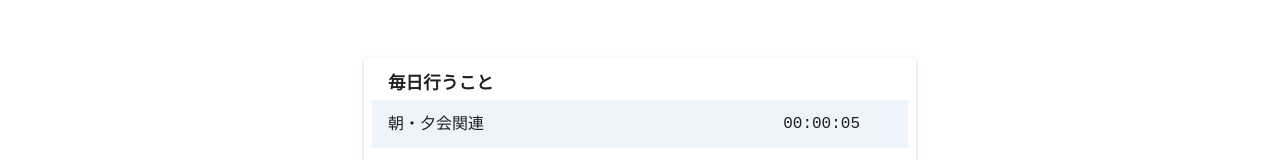
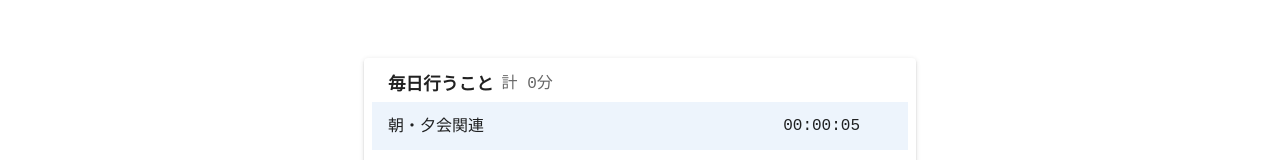
Before and after one commit to raimudes86/multiple-timer, a Next.js app: page / in a window 1280 px wide. Shown: the part 220-380 px from the top of the page. Built offline with nearby package versions, Linux system fonts and the light colour scheme; some icons are missing.

Commit message:
feat: 合計時間の表示

```diff
--- a/app/page.tsx
+++ b/app/page.tsx
@@ -249,6 +249,17 @@ const formatTime = (totalMilliseconds: number) => {
   return [hours.toString().padStart(2, '0'), minutes.toString().padStart(2, '0'), seconds.toString().padStart(2, '0')].join(':');
 };
 
+const formatMinutes = (totalMilliseconds: number) => {
+  const totalMinutes = Math.floor(totalMilliseconds / (1000 * 60));
+  if (totalMinutes < 60) {
+    return `${totalMinutes}分`;
+  } else {
+    const hours = Math.floor(totalMinutes / 60);
+    const minutes = totalMinutes % 60;
+    return `${hours}時間${minutes}分`;
+  }
+};
+
 // 🚨 新規追加: 強調アニメーションのキーフレーム 🚨
 const pulse = keyframes`
   0% { transform: scale(1.0); background-color: rgba(255, 255, 0, 0.2); }
@@ -381,12 +392,25 @@ export default function HomePage() {
     let displayedTime = 0;
 
     if (isGrouping) {
-      displayedTime = children.filter(child => child.type === 'task').reduce((acc, child) => acc + (child as TimedTaskItem).elapsedTime, 0);
+      // Iterate through children and account for active child's real-time duration
+      displayedTime = children.filter(child => child.type === 'task').reduce((acc, child) => {
+        let childTime = (child as TimedTaskItem).elapsedTime;
+        if (child.id === state.activeTaskId && child.type === 'task' && !state.editingTaskId) {
+          const sessionDuration = Math.max(0, currentTime - state.sessionStartTime);
+          childTime += sessionDuration;
+        }
+        return acc + childTime;
+      }, 0);
     } else { // item.type === 'task'
       displayedTime = (item as TimedTaskItem).elapsedTime;
     }
 
-    if (item.id === state.activeTaskId && item.type === 'task' && !state.editingTaskId) {
+    // This part is for the individual active task's display, not for parent groupings
+    // It should remain for individual task display, but not double-count for parents
+    // The logic for active task's real-time duration is now inside the grouping calculation
+    // So, this outer if block should only apply if it's an individual task being rendered,
+    // and not if it's a grouping.
+    if (!isGrouping && item.id === state.activeTaskId && item.type === 'task' && !state.editingTaskId) {
       const sessionDuration = Math.max(0, currentTime - state.sessionStartTime);
       displayedTime += sessionDuration;
     }
@@ -432,11 +456,18 @@ export default function HomePage() {
         {isGrouping ? (
           <ListItem disablePadding secondaryAction={<IconButton edge="end" onClick={(e) => handleMenuOpen(e, item.id)}><MoreVertIcon /></IconButton>}>
             <ListItemText
-              primary={item.name}
-              primaryTypographyProps={{ fontWeight: 'bold', fontSize: '1.1rem' }}
-              sx={{ pl: isTopLevel ? 2 : level * 2 }}
+              primary={
+                <Box sx={{ display: 'flex', alignItems: 'center' }}>
+                  <Typography component="span" variant="h6" sx={{ fontWeight: 'bold', fontSize: '1.1rem' }}>
+                    {item.name}
+                  </Typography>
+                  <Typography component="span" variant="body1" sx={{ fontFamily: 'monospace', ml: 1, color: 'text.secondary' }}>
+                    計 {formatMinutes(getTaskDisplayedTime(item, item.children))}
+                  </Typography>
+                </Box>
+              }
+              primaryTypographyProps={{ sx: { pl: isTopLevel ? 2 : level * 2 } }}
             />
-            <Box sx={{ minWidth: '80px', textAlign: 'right' }} />
           </ListItem>
         ) : (
           <ListItem disablePadding secondaryAction={<IconButton edge="end" onClick={(e) => handleMenuOpen(e, item.id)}><MoreVertIcon /></IconButton>}>
@@ -502,11 +533,18 @@ export default function HomePage() {
         {isGrouping ? (
           <ListItem disablePadding secondaryAction={<IconButton edge="end" onClick={(e) => handleMenuOpen(e, item.id)}><MoreVertIcon /></IconButton>}>
             <ListItemText
-              primary={item.name}
-              primaryTypographyProps={{ fontWeight: 'bold', fontSize: '1.1rem' }}
-              sx={{ pl: isTopLevel ? 2 : level * 2 }}
+              primary={
+                <Box sx={{ display: 'flex', alignItems: 'center' }}>
+                  <Typography component="span" variant="h6" sx={{ fontWeight: 'bold', fontSize: '1.1rem' }}>
+                    {item.name}
+                  </Typography>
+                  <Typography component="span" variant="body1" sx={{ fontFamily: 'monospace', ml: 1, color: 'text.secondary' }}>
+                    計 {formatMinutes(getTaskDisplayedTime(item, item.children))}
+                  </Typography>
+                </Box>
+              }
+              primaryTypographyProps={{ sx: { pl: isTopLevel ? 2 : level * 2 } }}
             />
-            <Box sx={{ minWidth: '80px', textAlign: 'right' }} />
           </ListItem>
         ) : (
           <ListItem disablePadding secondaryAction={<IconButton edge="end" onClick={(e) => handleMenuOpen(e, item.id)}><MoreVertIcon /></IconButton>}>
```
